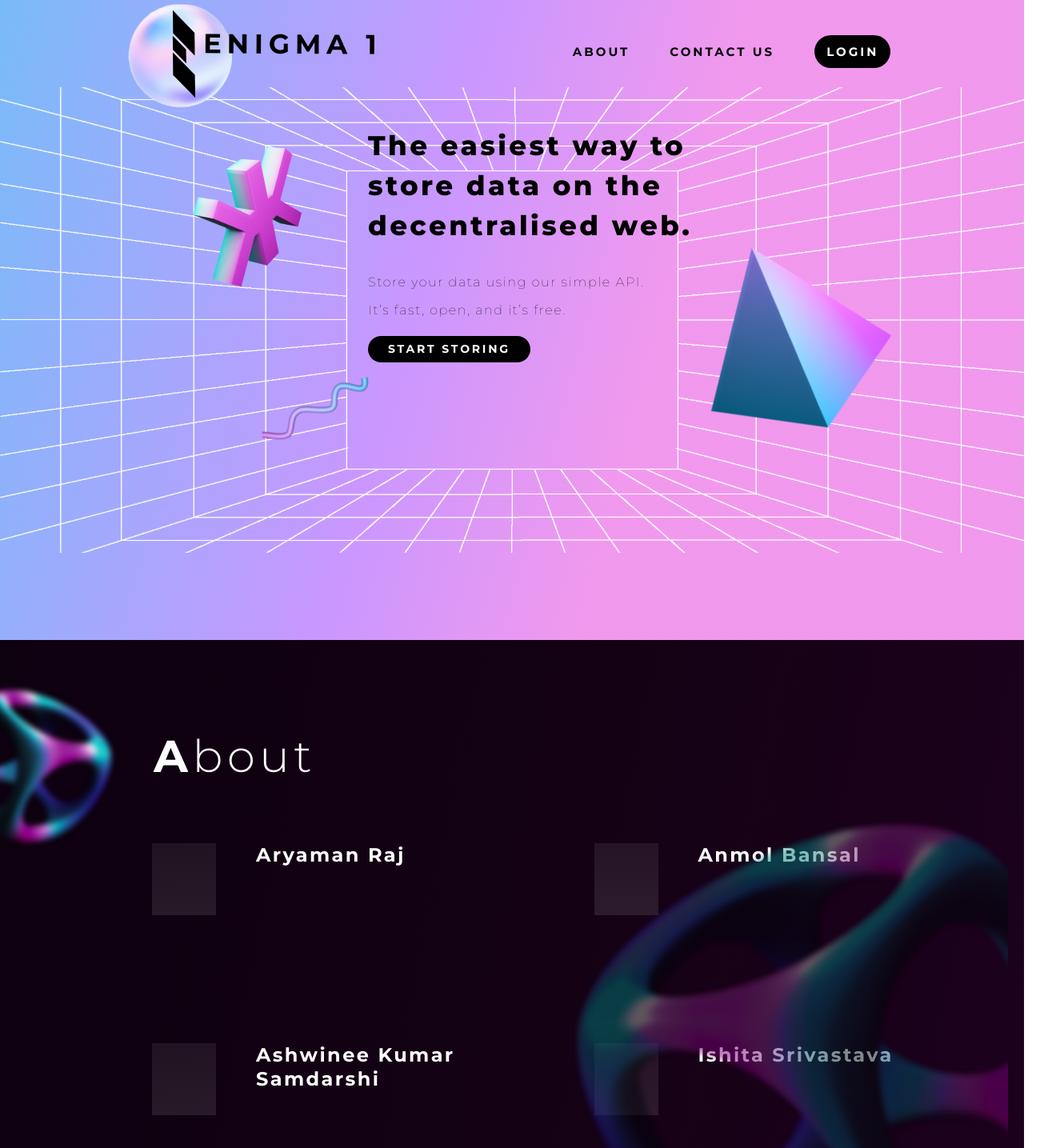
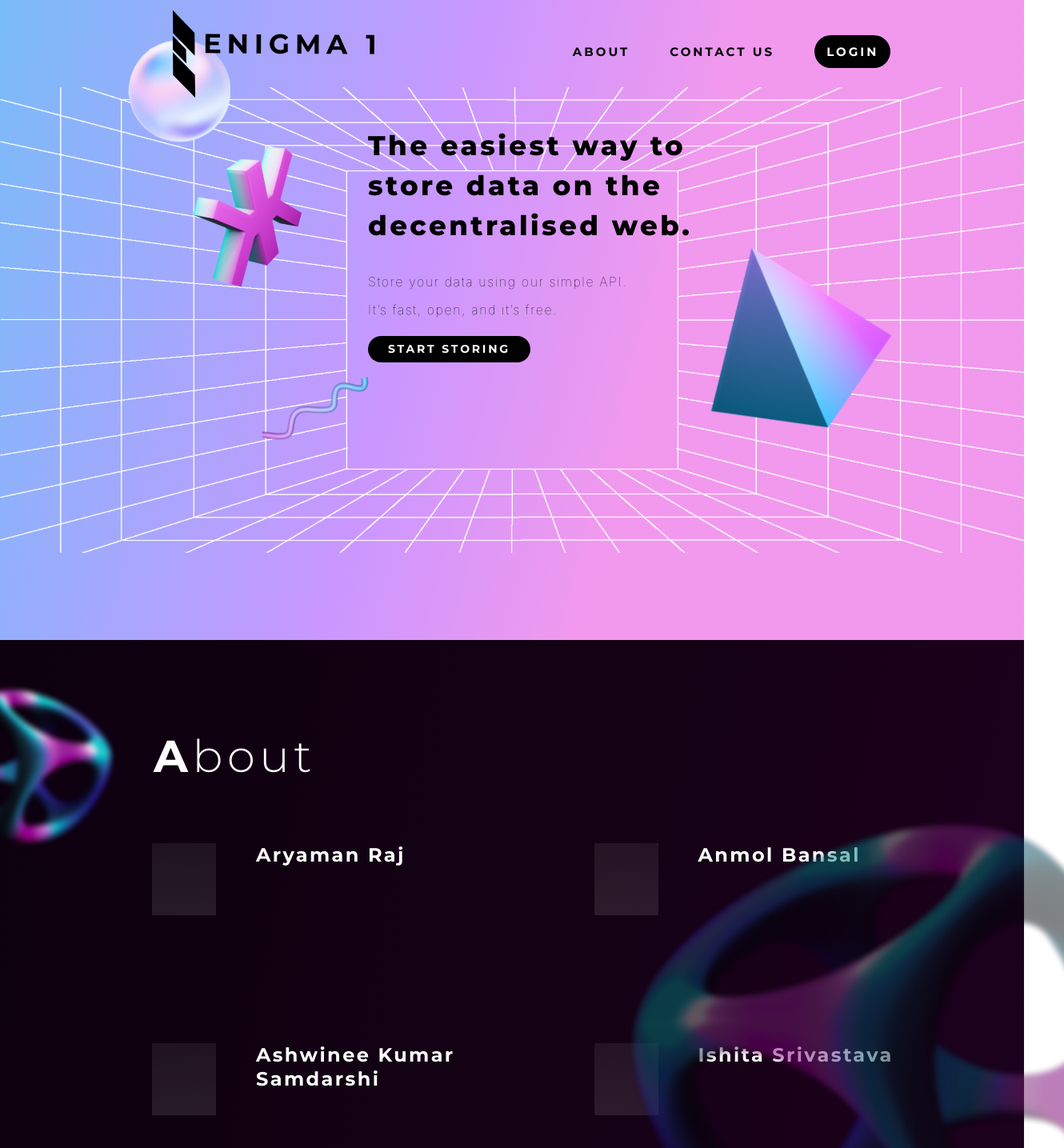
Before and after one commit to AnmolBansalDEV/SIH, a React (Create React App) app: page / in a window 1280 px wide. Shown: the top 1435 px of the page at 80% size, 1330 px wide, since content can reach past the window. Built offline with nearby package versions, Linux system fonts and the light colour scheme.

Commit message:
minor adjustments

```diff
--- a/src/App.css
+++ b/src/App.css
@@ -13,9 +13,10 @@
 .grid{ position:absolute; z-index: -1 ; top:0; left:0; height:100%; width:100% }
 .sphere{
     position: absolute;
-width: 130px;
-height: 233px;
-left: 160px;
+/* width: 130px; */
+width: 10%;
+height: 40%;
+left: 12.5%;
 top: 0px;
 z-index: 0;
 }
@@ -133,7 +134,7 @@ color: #000000;
 
 }
 .home-txt > p{
-    font-family: 'montserrat';
+    font-family: 'inter';
     width: 350px;
 font-style: normal;
 font-weight: 100;
@@ -240,6 +241,6 @@ color: #FFFFFF;
     width: 690px;
     position: relative;
     z-index: 0;
-    left: 570px;
+    left: 50%;
     bottom: 900px;
 }
--- a/src/components/About.js
+++ b/src/components/About.js
@@ -3,7 +3,7 @@ import topCube from '../assets/top-cube.png'
 import bottomCube from '../assets/bottom-cube.png'
 
 export default function About(){
-  return(
+    return(
         <div className="about-container">
             <img src={topCube} className='topCube' alt='cube object' />
             <h1>A<span className="lightAboutTxt">bout</span></h1>
@@ -13,7 +13,7 @@ export default function About(){
                 <h1 className="team-name">Aryaman Raj</h1>
                 </div>
                 <div>
-                <div className="team-img"></div>
+                    <div className="team-img"></div>
                 <h1 className="team-name">Anmol Bansal</h1>
                 </div>
                 <div>
@@ -33,7 +33,7 @@ export default function About(){
                 <h1 className="team-name">Sarthak Saxena</h1>
                 </div>
             </div>
-            <img src={bottomCube} className='bottomCube' alt='bottom cube' />
+<img src={bottomCube} className='bottomCube' alt='bottom cube' />
         </div>
 )
 }
```
